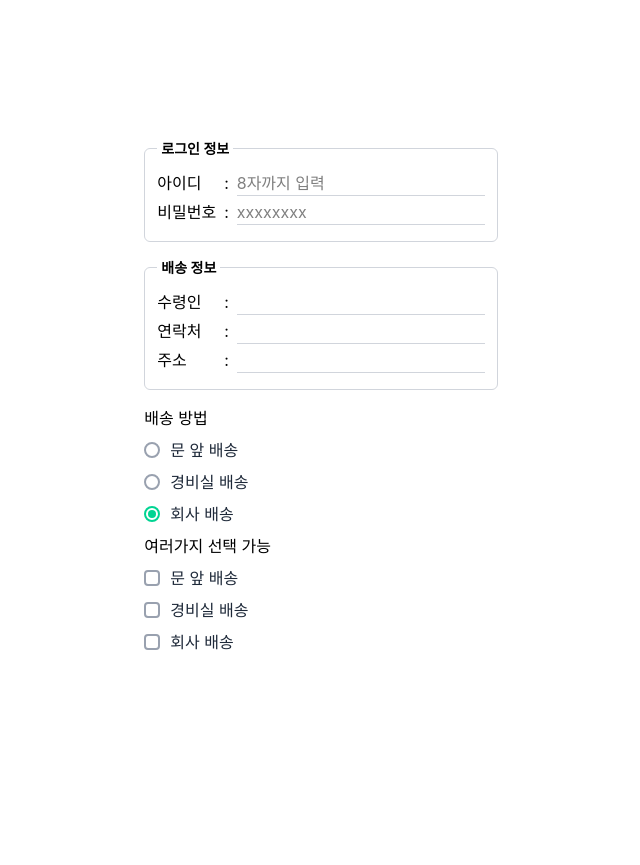
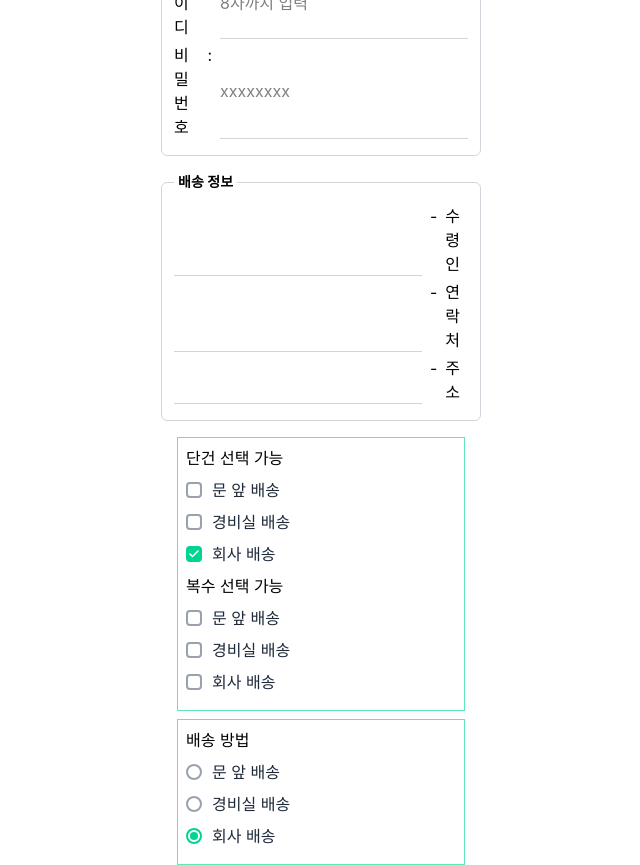
Before and after one commit to pukkok/uiux, a React (Vite) app: page / in a window 1280 px wide. Shown: the whole page, without its empty margins (319-959 px from the left). Before the commit the page ends 800 px from the top, so only its background shows below. Built offline with nearby package versions, Linux system fonts and the light colour scheme.

Commit message:
[Test] 동작 테스트

```diff
--- a/src/App.jsx
+++ b/src/App.jsx
@@ -17,7 +17,8 @@ const dummy1 = [
     preset: 'field',
     title: '배송 정보',
     options: {
-      separator: ":",
+      separator: "-",
+      labelPosition: 'back'
     },
     groups: [
       { label: '수령인' },
@@ -25,6 +26,9 @@ const dummy1 = [
       { label: '주소' }
     ]
   },
+]
+
+const dummy3 = [
   {
     preset: 'radio',
     title: '배송 방법',
@@ -38,12 +42,28 @@ const dummy1 = [
       { label: '회사 배송', value:"company" },
     ]
   },
+]
+
+const dummy2 = [
   {
     preset: 'checkbox',
-    title: '여러가지 선택 가능',
+    title: '단건 선택 가능',
+    options: {
+      useMultiple: false,
+      defaultValue: 'company',
+    },
+    groups: [
+      { label:"문 앞 배송", value: 'door' },
+      { label: '경비실 배송', value:"guard" },
+      { label: '회사 배송', value:"company" },
+    ]
+  },
+  {
+    preset: 'checkbox',
+    title: '복수 선택 가능',
     options: {
       useMultiple: true,
-      defaultValue: 'company',
+      // defaultValues: ['company'],
     },
     groups: [
       { label:"문 앞 배송", value: 'door' },
@@ -56,8 +76,16 @@ const dummy1 = [
 const App = () => {
 
   return (
-    <div className=" flex w-full h-screen items-center justify-center">
-      <Dahaejo works={dummy1}/>
+    <div className="flex flex-col w-full h-screen items-center justify-center">
+      <div className="w-xs">
+        <Dahaejo works={dummy1}/>
+      </div>
+      <div className="w-2xs border-emerald-300 border p-2">
+        <Dahaejo works={dummy2}/>
+      </div>
+      <div className="w-2xs mt-2 border-emerald-300 border p-2">
+        <Dahaejo works={dummy3}/>
+      </div>
     </div>
   )
 }
```
